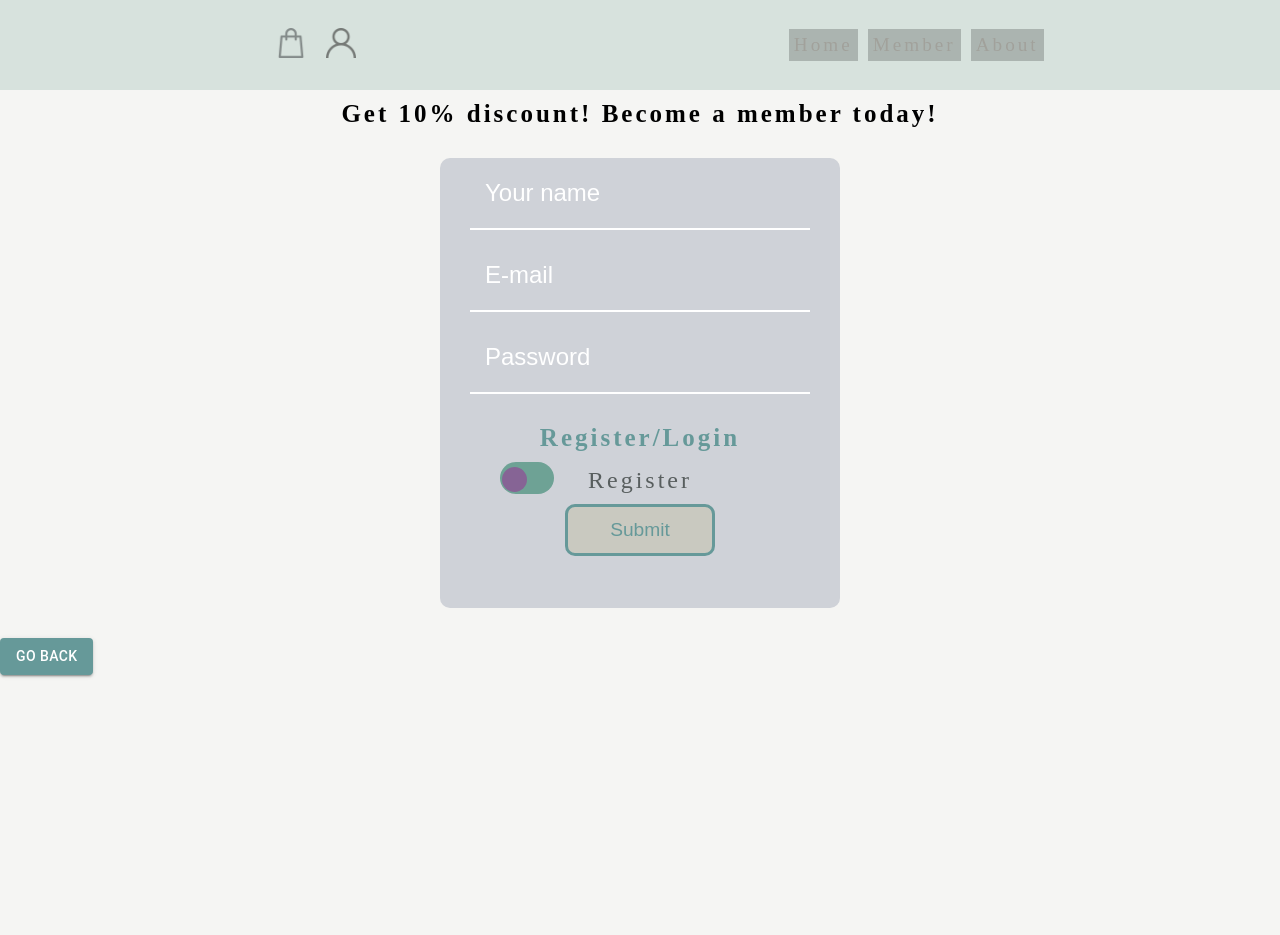
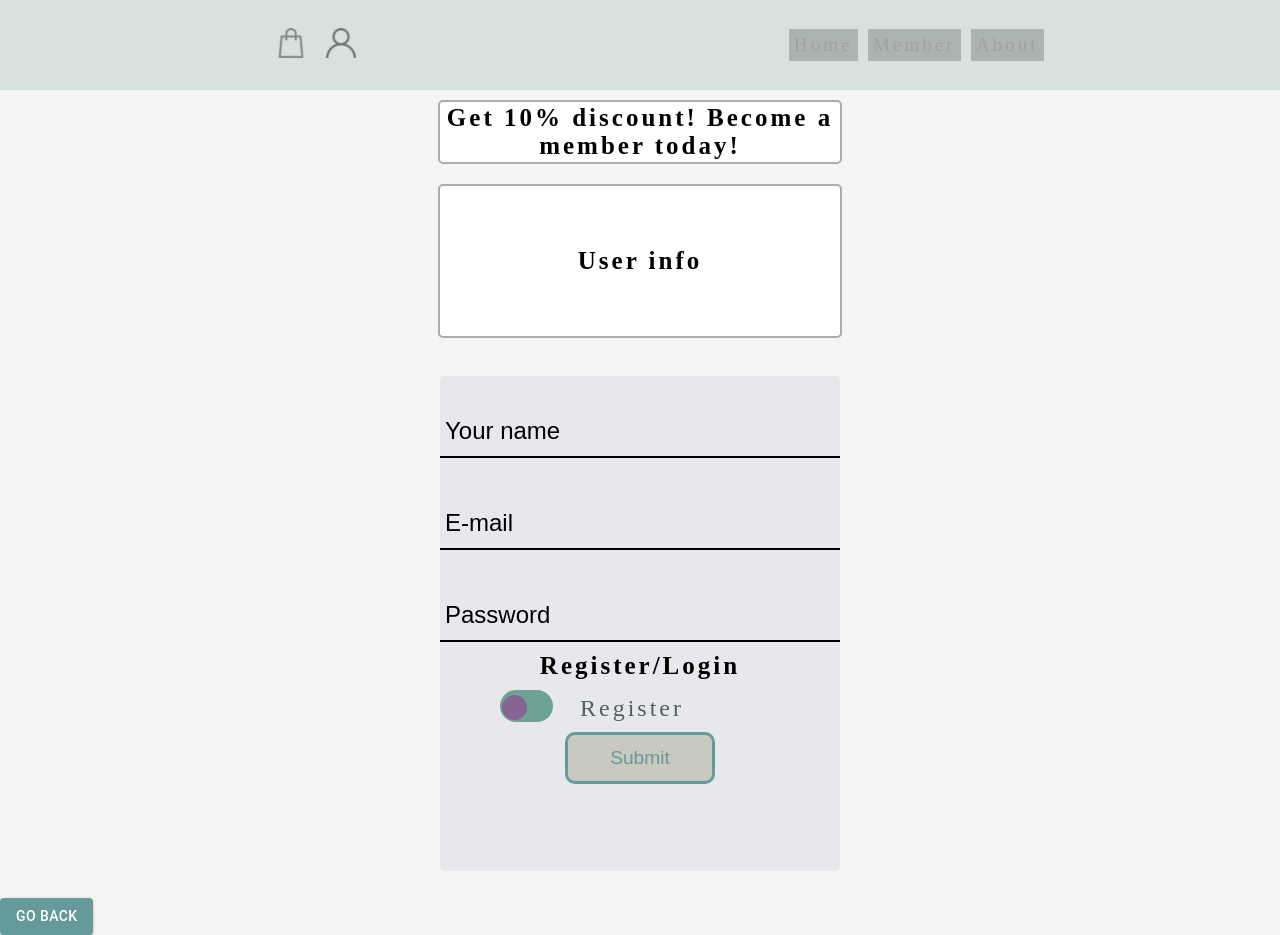
Before and after one commit to NinaWald/Final-project-frontend, a React (Create React App) app: page /member in a window 1280 px wide. Before the commit the page ends 800 px from the top, so only its background shows below. Built offline with nearby package versions, Linux system fonts and the light colour scheme.

Commit message:
making alot css

```diff
--- a/src/components/DeleteUser.js
+++ b/src/components/DeleteUser.js
@@ -46,7 +46,7 @@ const DeleteUser = () => {
     <div>
       <Button
         variant="contained"
-        color="secondary"
+        color="primary"
         startIcon={<DeleteIcon />}
         onClick={handleDeleteUser}>
         Delete User
--- a/src/components/RegistrationPage.js
+++ b/src/components/RegistrationPage.js
@@ -134,29 +134,37 @@ const RegistrationPage = () => {
   const handleLogout = () => {
     dispatch(logoutUser());
     setUserName('');
+    setUserEmail('');
+    setPassword('');
   };
 
   return (
-
     <div className="form">
       {isLoading && <Loading />}
-      <div>
+      <div className="discount">
         <h1>Get 10% discount! Become a member today!</h1>
       </div>
 
       <div className="messages">
-        {errorMessage && (
+        {errorMessage ? (
           <div className="error">
             <h1>{errorMessage}</h1>
           </div>
+        ) : (
+          <div className="placeholder">
+            <h1>User info</h1>
+          </div>
         )}
+
         {isLoggedIn !== null ? (
           <div className="success">
             {isLoggedIn ? (
               <>
-                <h1>Welcome, {username}!</h1>
-                <LogoutButton onLogout={handleLogout} />
-                <DeleteUser />
+                <h1>Welcome to the memberpage, {username}!</h1>
+                <div className="member-buttons">
+                  <LogoutButton onLogout={handleLogout} />
+                  <DeleteUser />
+                </div>
               </>
             ) : (
               <h1>User successfully logged out!</h1>
@@ -197,6 +205,7 @@ const RegistrationPage = () => {
               placeholder="Password"
               required />
           </label>
+
           <div className="toggle-container">
             <h1>Register/Login</h1>
           </div>
@@ -222,8 +231,7 @@ const RegistrationPage = () => {
       </form>
     </div>
   );
-};
-
+}
 export default RegistrationPage;
 
 /*
--- a/src/registration.css
+++ b/src/registration.css
@@ -2,7 +2,7 @@
     background-size: cover;
     background-repeat: no-repeat;
     background-position: center center;
-    height: 500px;
+    height: 550px;
     max-width: 400px;
     display: flex;
     flex-direction: column;
@@ -29,9 +29,10 @@ h1 {
     display: flex;
     flex-direction: column;
     align-items: center;
-    background-color: #CFD2D8;
-    border-radius: 10px;
+    background-color: #e7e8eb;
+    border-radius: 5px;
     padding: 0;
+    margin-top: 10px;
     text-align: center;
     height: 90%;
     width: 100%;
@@ -41,25 +42,27 @@ label {
     display: flex;
     font-size: 1.5rem;
     margin-bottom: 10px;
+    margin-top: 10px;
 }
 
 input[type='text'],
 input[type='email'],
 input[type='password'] {
-    width: 100%;
+    width: 390px;
     height: 40px;
   display: flex;
-  padding: 15px;
+  padding: 5px;
   border: none;
   font-size: 1.5rem;
-  border-bottom: 2px solid white;
+  border-bottom: 2px solid black;
   background-color: transparent;
-  color: white;
+  color: black;
+  margin-top: 20px;
 
 }
 
 input::placeholder {
-    color: white;
+    color: black;
   }
 
   button[type='submit'] {
@@ -76,16 +79,11 @@ input::placeholder {
 
   }
 
-  .toggle-container {
-    margin-top: 20px;
-    color:#669999;
-  }
 
   .toggle-switch-label {
     display: flex;
-    flex-direction: column;
     align-items: center;
-    justify-content: center;
+    justify-content: space-between;
     position: relative;
     cursor: pointer;
     color: rgb(88, 94, 94);
@@ -93,11 +91,17 @@ input::placeholder {
     width: 280px;
   }
 
+  .toggle-switch-text {
+    display: flex;
+    justify-content: flex-end;
+    margin-left: 80px;
+  }
+
   .toggle-switch-container {
     display: flex;
-    flex-direction: column;
+    align-items: center;
+    flex: 1; /* Added flex property to make it stretch */
   }
-
   .toggle-switch-input {
     display: none;
   }
@@ -108,7 +112,7 @@ input::placeholder {
     left: 0;
     right: 0;
     bottom: 0;
-    width: 54px;
+    width: 53px;
     background-color: #6ea295;
     border-radius: 34px;
     transition: background-color 0.4s;
@@ -140,3 +144,42 @@ input::placeholder {
   .toggle-switch-input:checked + .toggle-switch-slider:before {
     transform: translateX(24px);
   }
+
+  .messages {
+
+    height: 140px;
+    max-width: 390px;
+    display: flex;
+    flex-direction: column;
+    align-items: center;
+    justify-content: center;
+    padding: 5px;
+    margin: 0 auto;
+    border-radius: 5px;
+    border: 2px solid rgb(176, 172, 172);
+    background-color: white;
+
+  }
+
+  .member-buttons {
+    margin-top: 20px;
+    display: flex;
+    justify-content: center;
+    gap: 10px;
+  }
+
+  .discount {
+    height: 50px;
+    max-width: 390px;
+    display: flex;
+    flex-direction: column;
+    align-items: center;
+    justify-content: center;
+    padding: 5px;
+    margin: 0 auto;
+    border-radius: 5px;
+    border: 2px solid rgb(176, 172, 172);
+    background-color: white;
+    margin-bottom: 20px;
+
+  }
```
